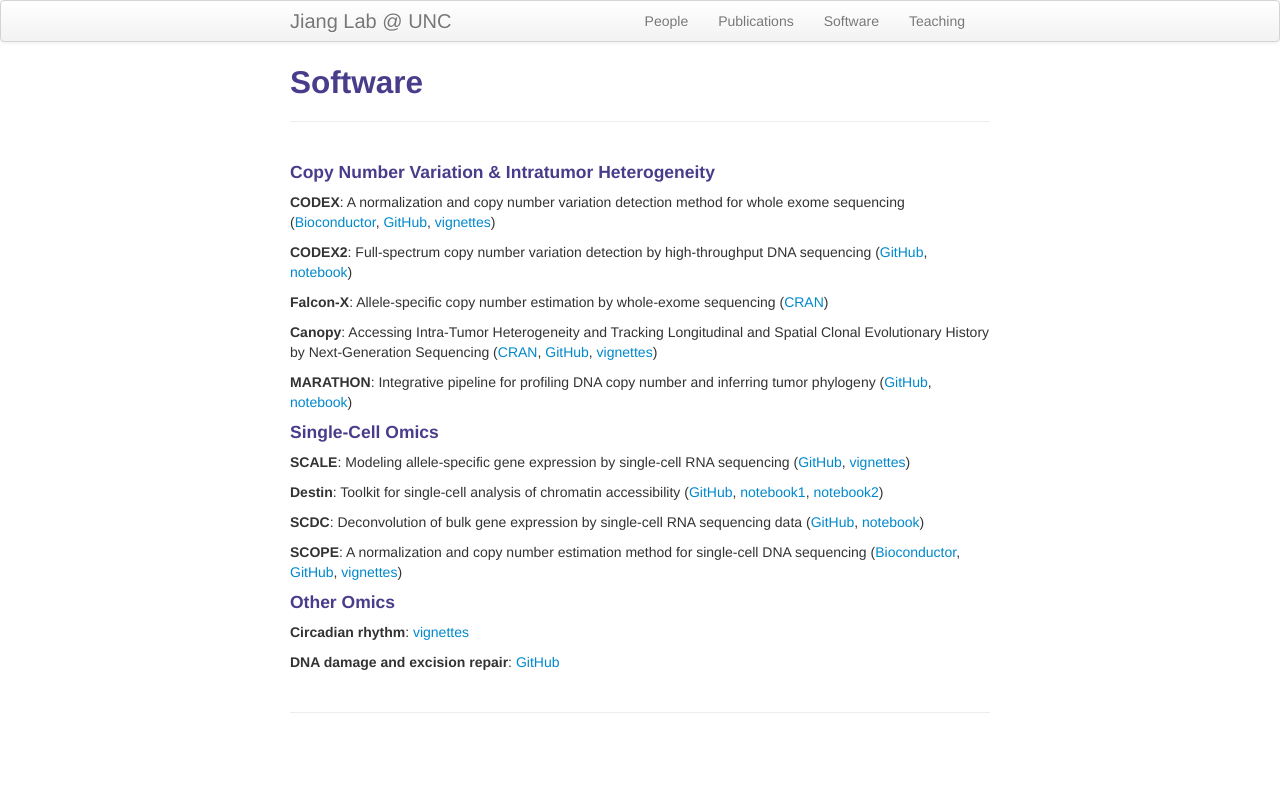
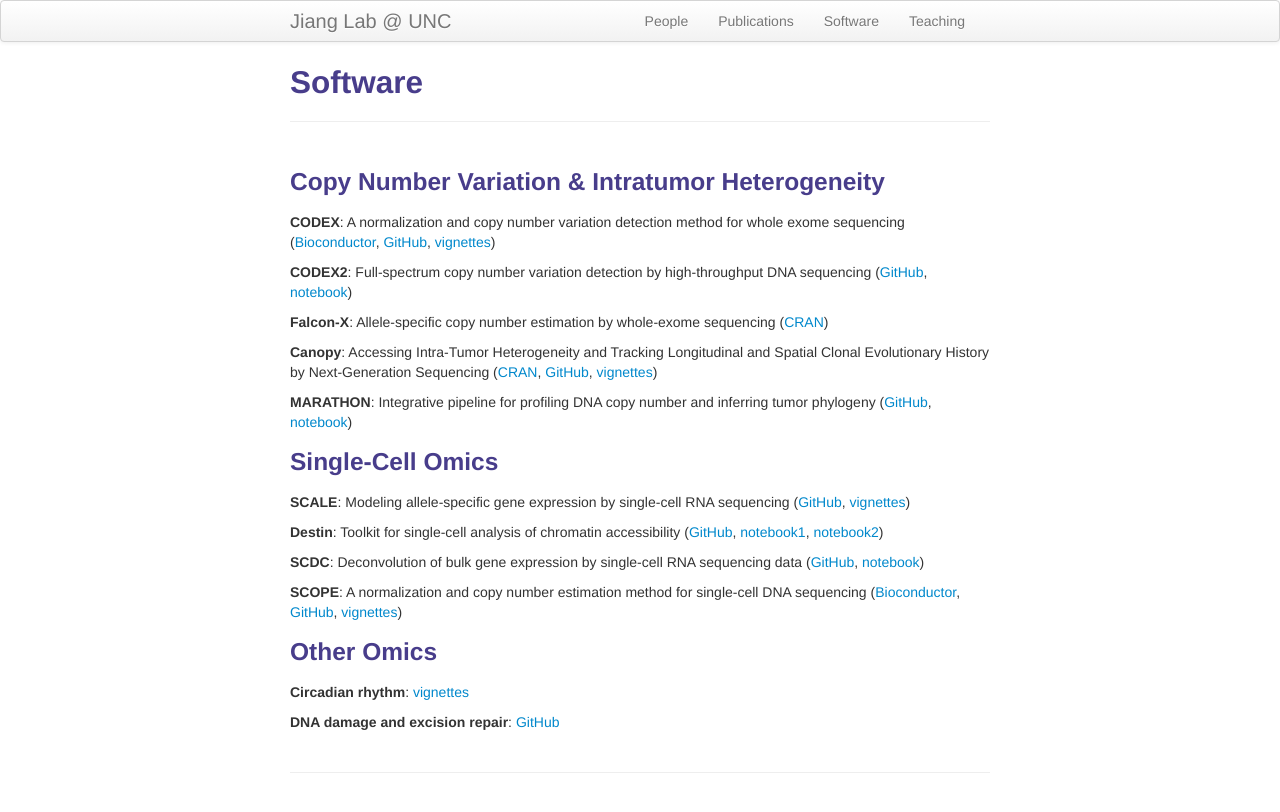
Before and after one commit to yuchaojiang/yuchaojiang.github.io, a Jekyll site: the page built from pages/software.md, in a window 1280 px wide. Shown: the top 812 px of the page. Built offline with Jekyll 4.4.1, drawn with Linux system fonts in a browser that asks for light colours.

```diff
--- a/pages/software.md
+++ b/pages/software.md
@@ -4,7 +4,7 @@ title: Software
 description: Yuchao Jiang's software
 ---
 
-#### Copy Number Variation & Intratumor Heterogeneity
+### Copy Number Variation & Intratumor Heterogeneity
 
 **CODEX**: A normalization and copy number variation detection method for whole exome sequencing ([Bioconductor](http://www.bioconductor.org/packages/release/bioc/html/CODEX.html), [GitHub](https://github.com/yuchaojiang/CODEX), [vignettes](http://www.bioconductor.org/packages/release/bioc/vignettes/CODEX/inst/doc/CODEX_vignettes.pdf))
 
@@ -16,7 +16,7 @@ description: Yuchao Jiang's software
 
 **MARATHON**: Integrative pipeline for profiling DNA copy number and inferring tumor phylogeny ([GitHub](https://github.com/yuchaojiang/MARATHON), [notebook](https://rawgit.com/yuchaojiang/MARATHON/master/notebook/MARATHON.html))
 
-#### Single-Cell Omics
+### Single-Cell Omics
 
 **SCALE**: Modeling allele-specific gene expression by single-cell RNA sequencing ([GitHub](https://github.com/yuchaojiang/SCALE), [vignettes](https://github.com/yuchaojiang/SCALE/blob/master/demo/SCALE_vignettes.pdf))
 
@@ -27,7 +27,7 @@ description: Yuchao Jiang's software
 **SCOPE**: A normalization and copy number estimation method for single-cell DNA
 sequencing ([Bioconductor](https://bioconductor.org/packages/SCOPE/), [GitHub](https://github.com/rujinwang/SCOPE), [vignettes](http://bioconductor.org/packages/devel/bioc/vignettes/SCOPE/inst/doc/SCOPE_vignette.html))
 
-#### Other Omics
+### Other Omics
 
 **Circadian rhythm**: [vignettes](https://htmlpreview.github.io/?https://github.com/wenwenm183/Circadian_Genes_Benchmark/blob/master/vignettes/Vignettes-of-Circadian-Paper.html)
 
```
